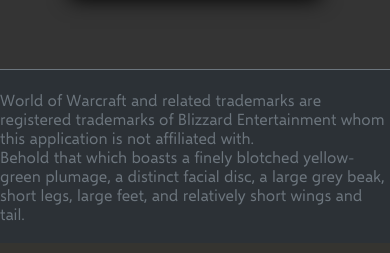
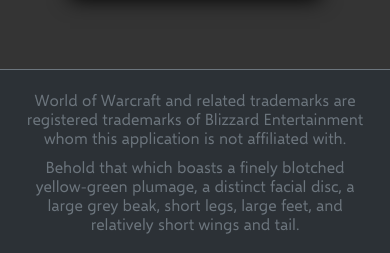
Before and after one commit to Kruithne/wow.export.web, a PHP site: page / in a window 390 px wide. Shown: the part 2295-2548 px from the top of the page. Before the commit the page ends 2516 px from the top, so only its background shows below. Run offline with PHP 8.4, Linux system fonts and the light colour scheme.

Commit message:
improve footer layout on mobile

```diff
--- a/static/style/style.css
+++ b/static/style/style.css
@@ -198,10 +198,12 @@
 	display: flex;
 	justify-content: center;
 	align-items: center;
-	padding: 20px 0;
+	padding: 20px;
 	flex-direction: column;
 	background: var(--color-background-header);
 	color: var(--color-font-faded);
+	gap: 10px;
+	text-align: center;
 }
 
 #footer a {
```
